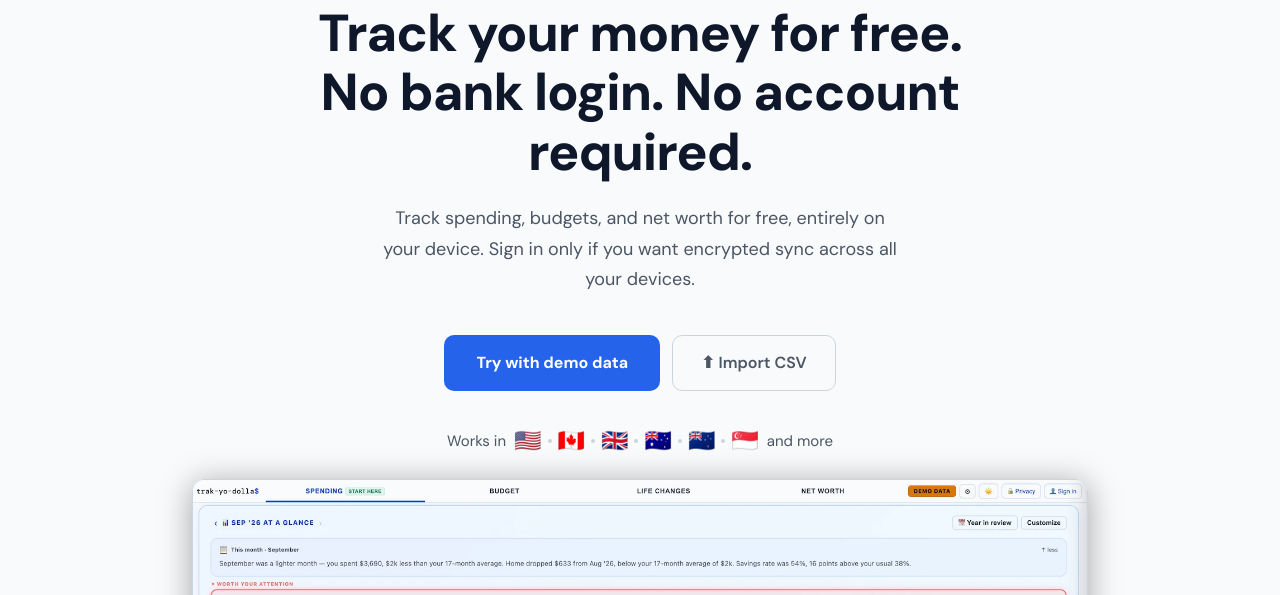
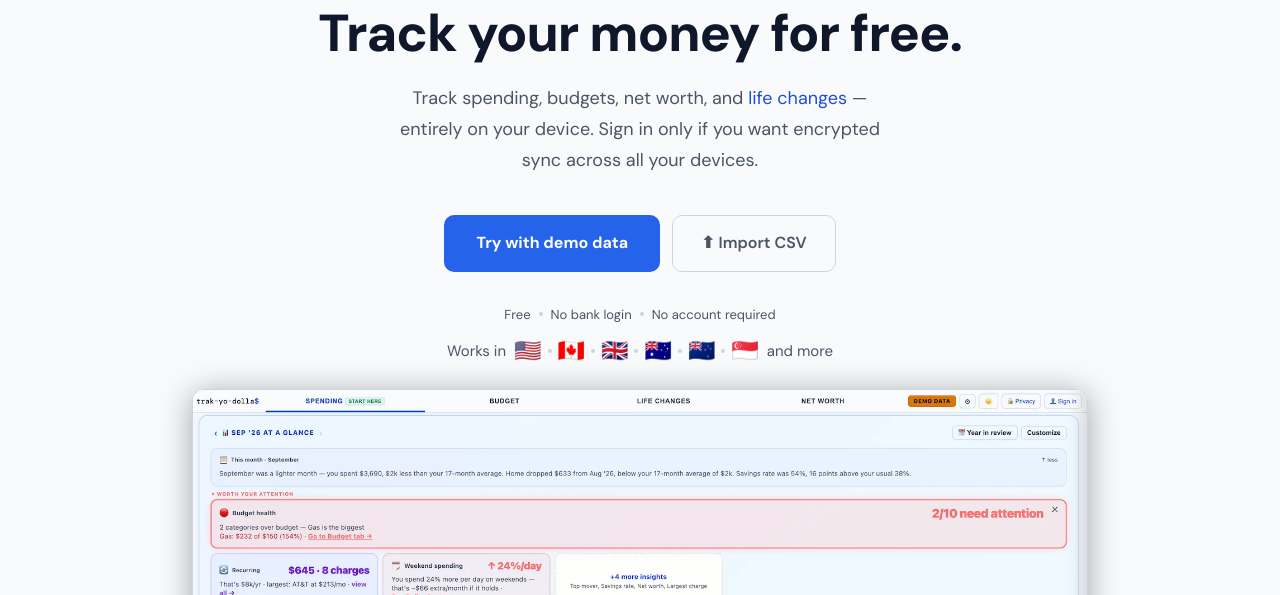
Before and after one commit to gflo247/trak-yo-dollas, a website: page index.html in a window 1280 px wide. Shown: the part 205-800 px from the top of the page. Drawn offline with Linux system fonts and the light colour scheme.

Commit message:
Tighten hero h1, add life changes jump link to subtitle, add free/no-login trust row

```diff
--- a/index.html
+++ b/index.html
@@ -239,14 +239,21 @@ footer{border-top:1px solid var(--border);padding:1rem 1.5rem;display:flex;align
 <!-- Hero -->
 <section class="hero">
   <div class="hero-eyebrow fu fu1"><svg class="brand-mark" viewBox="28 4 44 90" aria-hidden="true" focusable="false"><path class="bm-s" d="M66 41C62 35 56 32 50 32C42 32 35.5 36 35.5 43C35.5 50 42 52 50 54C58 56 64.5 58 64.5 65C64.5 72 58 75.5 50 75.5C43 75.5 37 72.5 34 67"/><path class="bm-t" d="M50 9V76Q50 88 62 88M37 26L66 16"/></svg>trak-yo-dolla$</div>
-  <h1 class="fu fu2">Track your money for free.<br>No bank login. No account required.</h1>
-  <p class="hero-sub fu fu3">Track spending, budgets, and net worth for free, entirely on your device. Sign in only if you want encrypted sync across all your devices.</p>
+  <h1 class="fu fu2">Track your money for free.</h1>
+  <p class="hero-sub fu fu3">Track spending, budgets, net worth, and <a href="#life-changes" style="color:var(--accent-blue-light);text-decoration:none">life changes</a> — entirely on your device. Sign in only if you want encrypted sync across all your devices.</p>
   <div class="hero-ctas fu fu4">
     <a href="/trakyodollas?demo=1" class="btn-hero" data-umami-event="open-app">Try with demo data</a>
     <a href="/trakyodollas?import=1" class="btn-hero-ghost" data-umami-event="open-app">⬆ Import CSV</a>
   </div>
   <div id="import-nudge" style="display:none;margin-top:.75rem;font-size:13px;color:var(--text-muted)"></div>
-  <div class="hero-trust fu fu4" style="margin-top:1.1rem;gap:6px">
+  <div class="hero-trust fu fu4" style="margin-top:1.1rem">
+    <span>Free</span>
+    <span class="trust-dot"></span>
+    <span>No bank login</span>
+    <span class="trust-dot"></span>
+    <span>No account required</span>
+  </div>
+  <div class="hero-trust fu fu4" style="margin-top:.5rem;gap:6px">
     <span style="font-size:15px;color:var(--text-muted);margin-right:2px">Works in</span>
     <span style="font-size:22px" title="United States">🇺🇸</span>
     <span class="trust-dot"></span>
@@ -323,7 +330,7 @@ footer{border-top:1px solid var(--border);padding:1rem 1.5rem;display:flex;align
       <h3>Budgets that learn your patterns</h3>
       <p>Set monthly limits and see them alongside your 12-month average and year-to-date pace in one view. AT RISK warnings surface before you go over, Unusual sort flags categories spiking compared to your own history, and a budget that's run over for 3 months straight gets flagged so it doesn't sit there stale.</p>
     </div></div>
-    <div class="fi"><div class="fi-icon">🔮</div><div>
+    <div class="fi" id="life-changes" style="scroll-margin-top:72px"><div class="fi-icon">🔮</div><div>
       <h3>See a big decision before you make it</h3>
       <p>The Life Changes tab takes your real spending history and previews a hypothetical — rent becoming a mortgage, a car payment, childcare starting — against your real income. Nothing changes until you decide it should.</p>
     </div></div>
```
